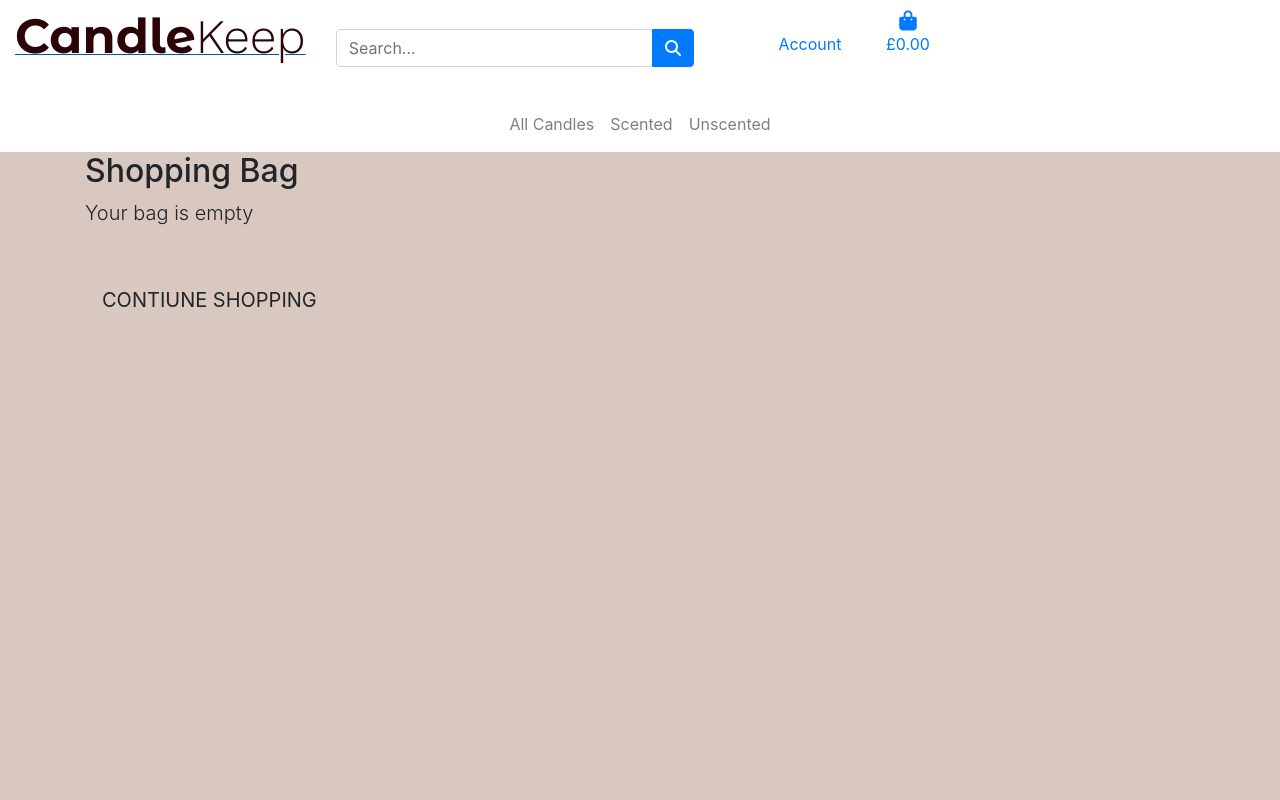
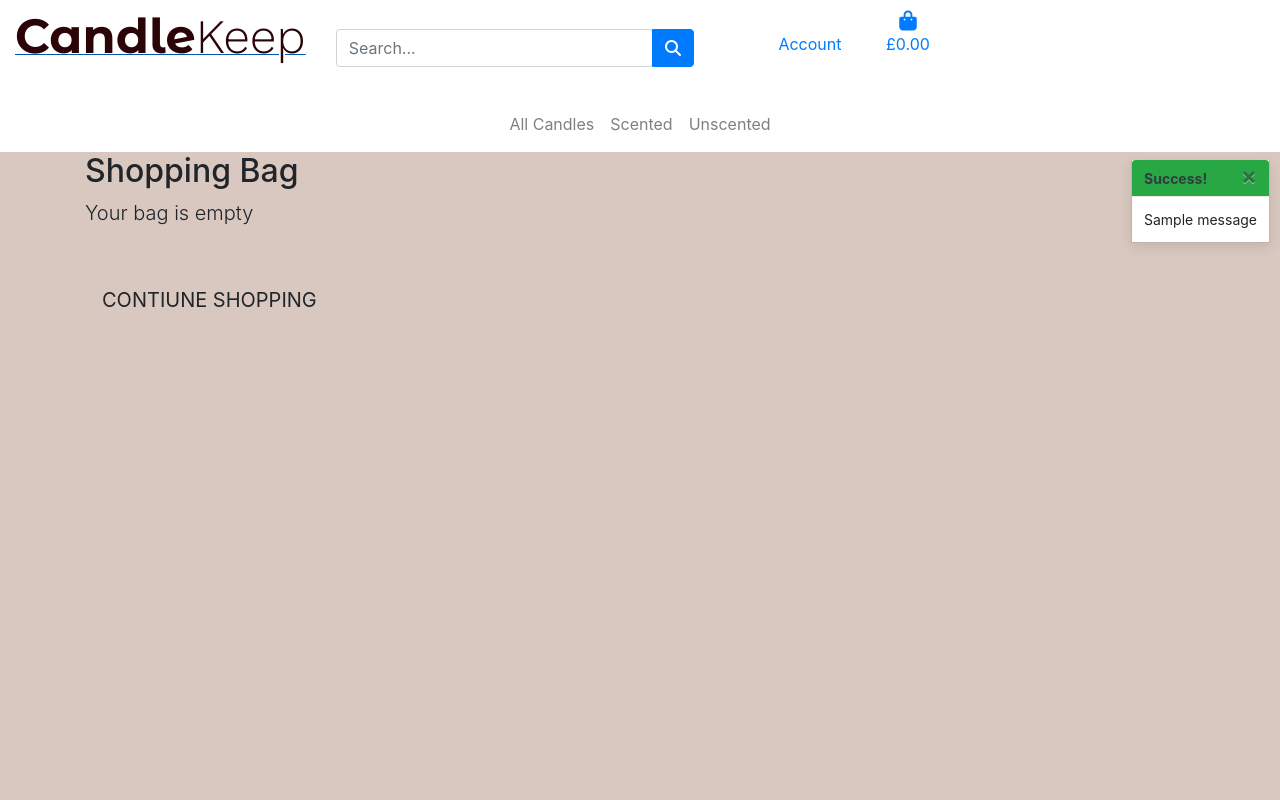
Before and after one commit to CraigThomasson/ecommerce-store, a Django app: page /bag/ in a window 1280 px wide. Run offline with Django 3.2, Linux system fonts and the light colour scheme; tables that the repository leaves empty hold one stand-in row (values such as "Sample post"); one stand-in notice (Sample message) is shown; some libraries are stand-ins or nearby versions.

Commit message:
add styling to toast and 4 levels of messages

```diff
--- a/bag/views.py
+++ b/bag/views.py
@@ -1,4 +1,6 @@
 from django.shortcuts import render, redirect, reverse, HttpResponse
+from products.models import Product
+from django.contrib import messages
 
 
 def bag_view(request):
@@ -11,6 +13,7 @@ def bag_view(request):
 def add_to_bag(request, item_id):
     """ Add a quantity of the specified product to the shopping bag """
 
+    product = Product.objects.get(pk=item_id)
     quantity = int(request.POST.get('quantity'))
     redirect_url = request.POST.get('redirect_url')  # gets request.path from hidden file in product details view
     bag = request.session.get('bag', {})  # access the saved session in the browser to get the saved session
@@ -18,8 +21,10 @@ def add_to_bag(request, item_id):
     # check if item is already in list and ads quantitsy to current item, and item if not in list
     if item_id in list(bag.keys()):
         bag[item_id] += quantity
+        messages.success(request, f'{product.name} was added to bag')
     else:
         bag[item_id] = quantity
+        messages.success(request, f'{product.name} was added to bag')
 
     request.session['bag'] = bag  # updates the session bag
     return redirect(redirect_url)
--- a/candle_store/settings.py
+++ b/candle_store/settings.py
@@ -88,6 +88,8 @@ TEMPLATES = [
     },
 ]
 
+MESSAGE_STORAGE = 'django.contrib.messages.storage.session.SessionStorage'
+
 AUTHENTICATION_BACKENDS = [
     # Needed to login by username in Django admin, regardless of `allauth`
     'django.contrib.auth.backends.ModelBackend',
--- a/static/css/base.css
+++ b/static/css/base.css
@@ -84,6 +84,21 @@ body {
     position: center center;
 }
 
+
+/* --------------------------toast */
+
+.toast_container {
+    position: relative;
+    min-height: 200px;
+}
+
+.toast_right{
+    position: absolute;
+    top: 160px;
+    right: 10px;
+}
+
+
 /* ------------------------- bag */
 
 .image-fluid {
--- a/templates/base.html
+++ b/templates/base.html
@@ -102,9 +102,19 @@
     </header>
 
     {% if messages %}
-        <div class="message-container">
+        <div class="toast-container">
           {% for message in messages %}
-
+            {% with message.level as level %}
+              {% if level == 40 %}
+                  {% include 'includes/toasts/toast_error.html' %}
+              {% elif level == 30 %}
+                  {% include 'includes/toasts/toast_warning.html' %}
+              {% elif level == 25 %}
+                  {% include 'includes/toasts/toast_success.html' %}
+              {% else %}
+                  {% include 'includes/toasts/toast_info.html' %}
+              {% endif %}
+            {% endwith %}
           {% endfor %}
         </div>
     {% endif %}
@@ -116,6 +126,9 @@
     {% endblock %}
 
     {% block postloadjs %}
+        <script type="text/javascript">
+          $('.toast').toast('show')
+        </script>
     {% endblock %}
 
   </body>
--- /dev/null
+++ b/templates/includes/toasts/toast_success.html
@@ -0,0 +1,15 @@
+<div class="toast_right" role="alert" aria-live="assertive" >
+  <div class="toast rounded-0 border-top-0" data-autohide="false">
+    <div class="arrow-up toast_right"></div>
+    <div class="w-100"></div>
+    <div class="toast-header bg-success text-dark">
+        <strong class="mr-auto">Success!</strong>
+        <button type="button" class="ml-2 mb-1 close text-dark" data-dismiss="toast" aria-label="Close">
+            <span aria-hidden="true">&times;</span>
+        </button>
+    </div>
+    <div class="toast-body bg-white">
+        {{ message }}
+    </div>
+  </div>
+</div>
```
Also changed, not shown: templates/includes/toasts/toast._info.html (added, +15 -0 lines), templates/includes/toasts/toast_error.html (added, +15 -0 lines), templates/includes/toasts/toast_warning.html (added, +15 -0 lines), templates/toasts/toast_error.html (deleted, +0 -12 lines), templates/toasts/toast_success.html (deleted, +0 -12 lines).
